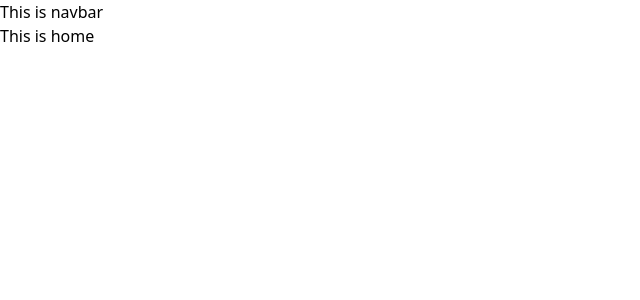
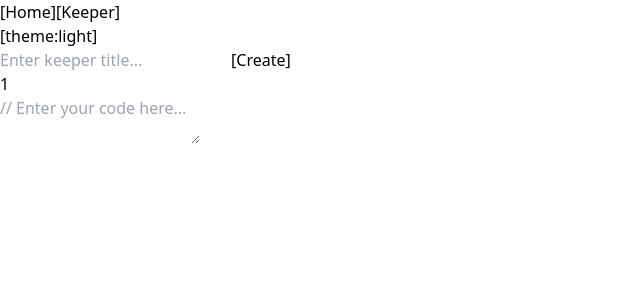
Before and after one commit to Ujef55/Code-Keeper, a React (Vite) app: page / in a window 1280 px wide. Shown: the top 300 px of the page, without its empty margins (0-640 px from the left). Built offline with nearby package versions, Linux system fonts and the light colour scheme.

Commit message:
add logic for creating a keeper and add toast

```diff
--- a/package.json
+++ b/package.json
@@ -13,6 +13,7 @@
     "@reduxjs/toolkit": "^2.2.7",
     "react": "^18.3.1",
     "react-dom": "^18.3.1",
+    "react-hot-toast": "^2.4.1",
     "react-redux": "^9.1.2",
     "react-router-dom": "^6.26.2"
   },
--- a/src/App.jsx
+++ b/src/App.jsx
@@ -4,7 +4,6 @@ import Home from './components/Home';
 import SingleKeeperNote from './components/SingleKeeperNote';
 import Navbar from './components/Navbar';
 import AllKeeperNotes from './components/AllKeeperNotes';
-
 
 const routes = createBrowserRouter([
   {
--- a/src/components/Home.jsx
+++ b/src/components/Home.jsx
@@ -1,9 +1,94 @@
-import React from 'react'
+import React, { useState } from 'react';
+import { useSearchParams } from 'react-router-dom';
+import { useDispatch } from 'react-redux';
+import { addToKeeper, updateToKeeper } from '../features/keeper/keeperSlice';
 
 const Home = () => {
+    const [title, setTitle] = useState('');
+    const [content, setContent] = useState('');
+    const [searchParams, setSearchParams] = useSearchParams();
+    const keeperId = searchParams.get('keeperId');
+
+    const lineNumbers = content.split('\n').length;
+
+    const dispatch = useDispatch();
+
+    const createKeeper = () => {
+        const keeper = {
+            title: title,
+            content: content,
+            id: keeperId || Date.now().toString(36),
+            createdAt: new Date().toLocaleDateString()
+        }
+
+        if (!keeperId) {
+            // create new keeper
+            dispatch(addToKeeper(keeper));
+        } else {
+            // update keeper
+            dispatch(updateToKeeper(keeper));
+        }
+
+        // after create or update
+        setTitle('');
+        setContent('');
+        setSearchParams({});
+
+    }
+
     return (
-        <div>This is home</div>
-    )
-}
+        <div className="p-2 sm:p-4 font-mono max-w-4xl mx-auto">
+            <div className="flex flex-col sm:flex-row space-y-2 sm:space-y-0 sm:space-x-2 mb-4">
+                <input
+                    type="text"
+                    value={title}
+                    onChange={(e) => setTitle(e.target.value)}
+                    placeholder="Enter keeper title..."
+                    className="w-full sm:flex-grow bg-[#2d2d2d] text-gray-300
+                             px-2 sm:px-3 py-1 text-sm sm:text-base
+                             border border-[#3d3d3d] focus:border-[#4d4d4d]
+                             outline-none placeholder-gray-500"
+                />
+                <button
+                    className="w-full sm:w-auto bg-[#2d2d2d] text-gray-300
+                             px-2 sm:px-3 py-1 text-sm sm:text-base
+                             border border-[#3d3d3d] hover:bg-[#3d3d3d]
+                             focus:outline-none focus:border-[#4d4d4d]
+                             disabled:opacity-50 disabled:cursor-not-allowed
+                             whitespace-nowrap"
+                    disabled={!title}
+                    onClick={createKeeper}
+                >
+                    {keeperId ? `[Update]` : `[Create]`}
+                </button>
+            </div>
 
-export default Home
+            <div className="relative border border-[#3d3d3d] bg-[#1e1e1e]">
+                <div className="absolute top-0 left-0 flex flex-col items-end py-2 px-2 text-gray-600 bg-[#1e1e1e] select-none border-r border-[#3d3d3d]">
+                    {[...Array(lineNumbers || 1)].map((_, i) => (
+                        <div key={i} className="text-xs leading-5">
+                            {i + 1}
+                        </div>
+                    ))}
+                </div>
+                <textarea
+                    value={content}
+                    onChange={(e) => setContent(e.target.value)}
+                    className="w-full bg-transparent text-gray-300 pl-12 pr-4 py-2
+                             text-sm leading-5 outline-none resize-y min-h-[400px]
+                             font-mono"
+                    placeholder="// Enter your code here..."
+                />
+            </div>
+
+            {(title || content) && (
+                <div className="mt-2 text-gray-500 text-sm">
+                    $ Status: {keeperId ? 'Updating' : 'Creating'} keeper{title ? `: ${title}` : ''}...
+                    {content ? ` (${content.split('\n').length} lines)` : ''}
+                </div>
+            )}
+        </div>
+    );
+};
+
+export default Home;
--- a/src/components/Navbar.jsx
+++ b/src/components/Navbar.jsx
@@ -1,9 +1,35 @@
-import React from 'react'
+import React from 'react';
+import { NavLink } from 'react-router-dom';
 
 const Navbar = () => {
     return (
-        <div>This is navbar</div>
-    )
-}
+        <nav className="bg-[#1e1e1e] text-gray-300 p-1 flex flex-wrap items-center justify-between text-xs sm:text-sm font-mono">
+            <div className="flex items-center space-x-2 sm:space-x-4">
+                <NavLink
+                    to="/"
+                    className={({ isActive }) =>
+                        `px-1 sm:px-2 py-0.5 hover:bg-[#2d2d2d] ${isActive ? 'bg-[#2d2d2d]' : ''
+                        }`
+                    }
+                >
+                    [Home]
+                </NavLink>
+                <NavLink
+                    to="/keeper"
+                    className={({ isActive }) =>
+                        `px-1 sm:px-2 py-0.5 hover:bg-[#2d2d2d] ${isActive ? 'bg-[#2d2d2d]' : ''
+                        }`
+                    }
+                >
+                    [Keeper]
+                </NavLink>
+            </div>
 
-export default Navbar
+            <div className="flex items-center space-x-2 sm:space-x-4 text-[10px] sm:text-sm">
+                <span className="px-1 sm:px-2 py-0.5">[theme:light]</span>
+            </div>
+        </nav>
+    );
+};
+
+export default Navbar;
--- a/src/features/keeper/keeperSlice.js
+++ b/src/features/keeper/keeperSlice.js
@@ -1,4 +1,5 @@
 import { createSlice } from '@reduxjs/toolkit'
+import toast from 'react-hot-toast';
 
 const initialState = {
     keeper: localStorage.getItem('keeper') ? JSON.parse(localStorage.getItem('keeper')) : []
@@ -9,16 +10,20 @@ export const keeperSlice = createSlice({
     initialState,
     reducers: {
         addToKeeper: (state, action) => {
-            state.value += 1
+            const keeper = action.payload;
+            state.keeper.push(keeper);
+            localStorage.setItem('keeper', JSON.stringify(state.keeper));
+            toast.success('Keeper created successfully');
+            console.log(initialState);
         },
         updateToKeeper: (state) => {
-            state.value -= 1
+
         },
         resetKeeper: (state, action) => {
-            state.value += action.payload
+
         },
         removeFromKeeper: (state) => {
-            state.value -= 1
+
         }
     },
 })
--- a/src/main.jsx
+++ b/src/main.jsx
@@ -4,11 +4,13 @@ import App from './App.jsx'
 import './index.css'
 import { store } from './store/store.js'
 import { Provider } from 'react-redux'
+import { Toaster } from 'react-hot-toast'
 
 
 createRoot(document.getElementById('root')).render(
   <StrictMode>
     <Provider store={store}>
+      <Toaster />
       <App />
     </Provider>
   </StrictMode>,
```
Also changed, not shown: 1 other file (tests, documents, lock files or other folders).
